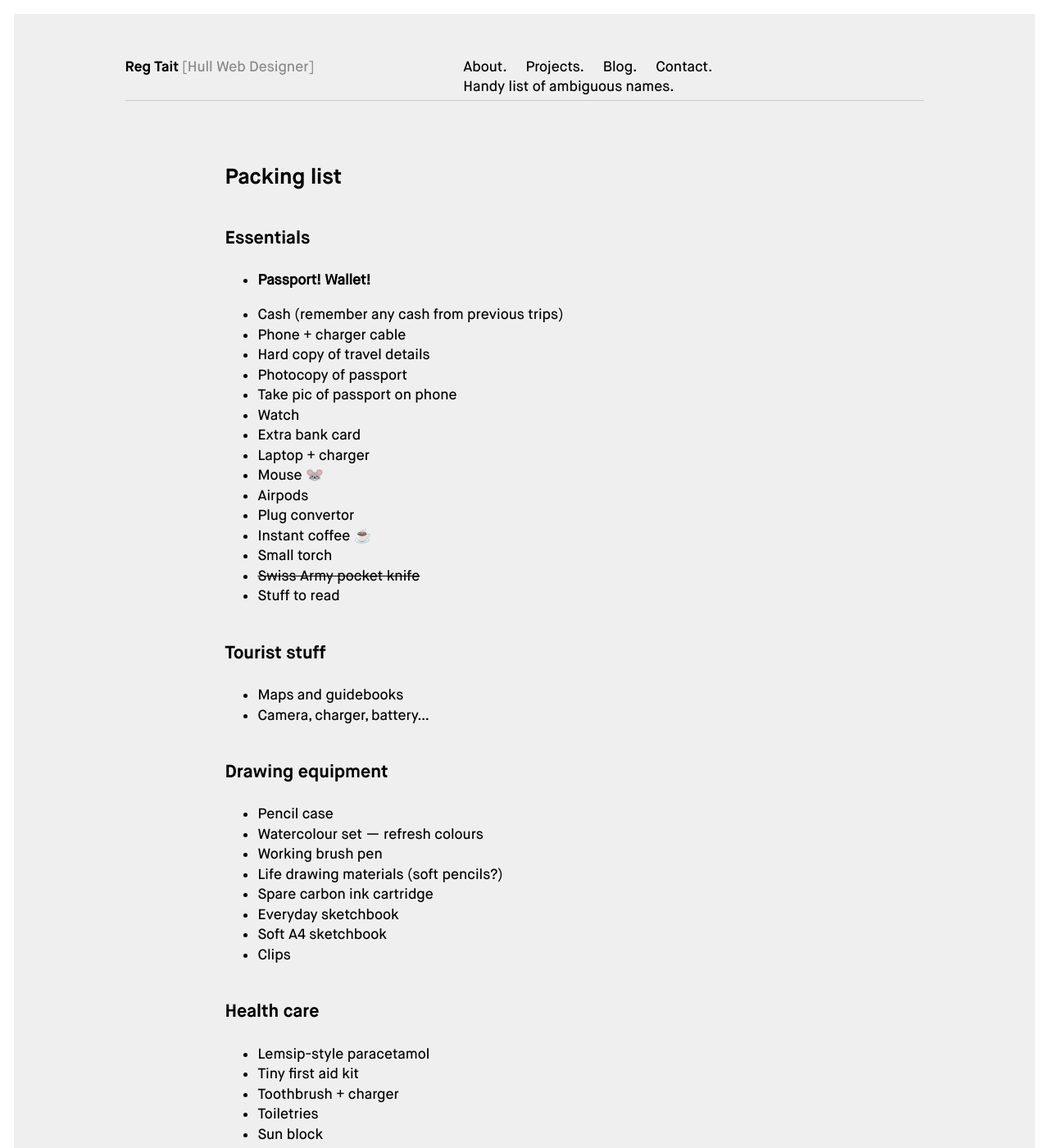
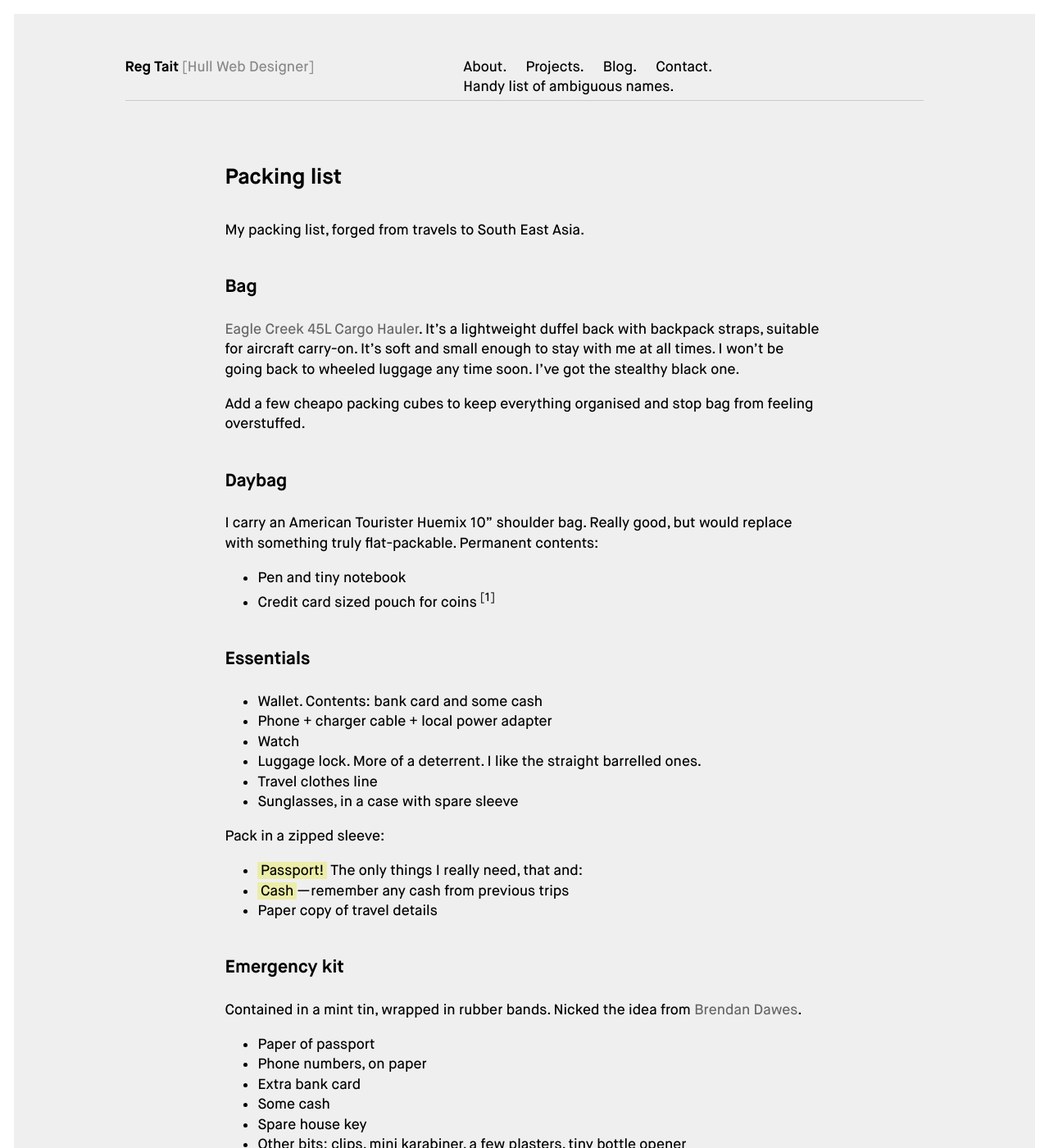
Before and after one commit to regmtait/regmtait.co.uk, a Jekyll site: the page built from packing.md, in a window 1280 px wide and 1400 px high. Shown: the whole window at 82% size. Built offline with Jekyll 4.4.1, drawn with Linux system fonts in a browser that asks for light colours; some of the changed text lies outside the part shown.

Commit message:
Update packing based on 2018 travels

```diff
--- a/packing.md
+++ b/packing.md
@@ -5,74 +5,137 @@
 nav-title: packing
 nav-class: packing
 description: A list of stuff to take on my travels
-meta-title: Packing guide
+meta-title: Packing list
 keywords: packing list
 exclude_from_nav: true
 
 ---
 
+My packing list, forged from travels to South East Asia.
+
+## Bag
+
+[Eagle Creek 45L Cargo Hauler](https://www.amazon.co.uk/Eagle-Creek-Cargo-Hauler-Duffel/dp/B011ZAYIVK "Eagle Creek Cargo Hauler on Amazon"). It's a lightweight duffel back with backpack straps, suitable for aircraft carry-on. It's soft and small enough to stay with me at all times. I won't be going back to wheeled luggage any time soon. I've got the stealthy black one.
+
+Add a few cheapo packing cubes to keep everything organised and stop bag from feeling overstuffed.
+
+## Daybag
+
+I carry an American Tourister Huemix 10" shoulder bag. Really good, but would replace with something truly flat-packable. Permanent contents:
+
+* Pen and tiny notebook
+* Credit card sized pouch for coins <sup>[<a href="#1">1</a>]</sup>
+
 ## Essentials
 
-* **Passport! Wallet!**
+* Wallet. Contents: bank card and some cash
+* Phone + charger cable + local power adapter
+* Watch
+* Luggage lock. More of a deterrent. I like the [straight barrelled ones](https://www.amazon.co.uk/gp/product/B01N3CYKN7/ "Luggage lock on Amazon").
+* Travel clothes line
+* Sunglasses, in a case with spare sleeve
 
-* Cash (remember any cash from previous trips)
-* Phone + charger cable
-* Hard copy of travel details
-* Photocopy of passport
-* Take pic of passport on phone
-* Watch
+Pack in a zipped sleeve:
+
+* *Passport!* The only things I really need, that and:
+* *Cash*—remember any cash from previous trips
+* Paper copy of travel details
+
+## Emergency kit
+
+Contained in a mint tin, wrapped in rubber bands. Nicked the idea from [Brendan Dawes](https://www.instagram.com/p/Bm0gUJijFDy/ "Brendan Dawes battered Altoids tin on Instagram").
+
+* Paper of passport
+* Phone numbers, on paper
 * Extra bank card
-* Laptop + charger
-* Mouse 🐭
-* Airpods
-* Plug convertor
-* Instant coffee ☕️
-* Small torch
-* <strike>Swiss Army pocket knife</strike>
-* Stuff to read
+* Some cash
+* Spare house key
+* Other bits: clips, mini karabiner, a few plasters, tiny bottle opener
+
+## Laptop or iPad
+
+* Laptop + charger + mouse 🐭 / iPad
+* Cheap earphones
 
 ## Tourist stuff
 
-* Maps and guidebooks
-* Camera, charger, battery…
+* Maps and guidebook. Consider copying pages rather than lugging books around.
 
-## Drawing equipment
+## Drawing materials
 
-* Pencil case
-* Watercolour set — refresh colours
-* Working brush pen
-* Life drawing materials (soft pencils?)
-* Spare carbon ink cartridge
+I love to draw.
+
+* Pencil case. (Usual stuff: mechanical pencils, brush pen, eraser, carbon ink refill, couple of pens, mini Swiss Army knife <sup>[<a href="#2">2</a>]</sup> )
+* Putty rubber
+* Tiny watercolour set (refresh colours)
 * Everyday sketchbook
-* Soft A4 sketchbook
-* Clips
+* Soft A4 or A5 sketchbook (good for life drawing)
+* Life drawing materials if needed (a few soft pencils and a sharpener in separate case)
+* Small bulldog clip
 
-## Health care
+## First aid kit
 
-* Lemsip-style paracetamol
-* Tiny first aid kit
-* Toothbrush + charger
-* Toiletries
-* Sun block
+* Plasters
+* Paper tape
+* Sterile swabs
+* Some painkillers
+
+## Toiletries
+
+Don't go mad. Everything I need can be bought on arrival. Thai toothpaste tastes the best. Even the cheapest hostels provide shower gel.
+
+* Folding toothbrush, disposable razor
+* 100ml or below: sunblock, mosquito repellent, anti-histamine cream, roll-on deodorant
 
 ## Clothes
 
-* Smartish clothes for cities
-* Sun hat
-* Sandals
-* Sunglasses
-* Swimming shorts
+I'll be travelling in the warmest clothes I'll need. Thai trains and buses can be pretty chilly.
+
+* Long sleeved shirt / lightweight hoodie
+* 1 pair of socks. Maybe two.
+* 5 pairs of underwear
+* 5 t-shirts / polo shirts. Aim for lightweight fabrics that are easily hand-washed and dried.
+* Everyday jeans
+* Alternative lightweight trousers
+* Lightweight jacket
+* Lightweight hat. For the sun.
+* Shorts
 * Laundry bag
 
-## For the flight
+## Shoes
 
-* Beanie hat for flight — pull over eyes to sleep
-* Lubricant for eyes — dry eyes on flight
+* One pair of everyday footwear <sup>[<a href="#3">3</a>]</sup>
+* Flip flops
+
+## For the journey
+
+* Eyemask or circle scarf for overnight travel. <sup>[<a href="#4">4</a>]</sup>.
+* Lubricant for dry eyes on flight (Vaseline)
+* Book to read <sup>[<a href="#5">5</a>]</sup>
+
+## Optional
+
+* Dedicated camera + charger, spare battery…
+* Instant coffee (though you can buy this anywhere) ☕️
 
 ## Travel prep
 
-* Check hotel bookings
+* Compare exchange rates. Is it cheaper to exchange or withdraw cash on arrival?
 * Haircut
+* Single house key on karabiner
 * Gifts for hosts?
-* Prep phone — room for photos, podcasts
-* Test cash machine on arrival
+* Prep phone—room for photos, podcasts
+* Accurate info in Google calendar—really useful
+* Put travel docs in the cloud, pics of passport and travel info on phone
+* Spare luggage key taped and concealed in exterior pocket
+* Weigh luggage. Does everything weigh under 7kg?
+
+<div class="extratext">
+
+<p>[<span id="1">1</span>] Thailand is still cash-based, especially for smaller purchases.</p>
+<p>[<span id="2">2</span>] No problems at security so far, even when I had my pencil case checked out. Such a useful thing.</p>
+<p>[<span id="5">3</span>] Currently using snazzy Crocs with a fabric upper.</p>
+<p>[<span id="4">4</span>] Thailand sleeper trains are really bright, especially on the top bunk.</p>
+<p>[<span id="6">5</span>] Books are heavy. Take one book maximum and use Kindle app for anything else.</p>
+
+</div>
```
